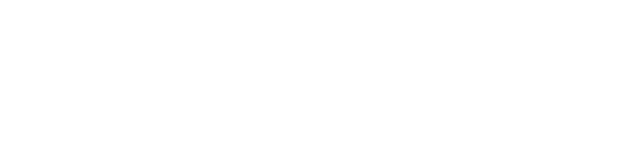
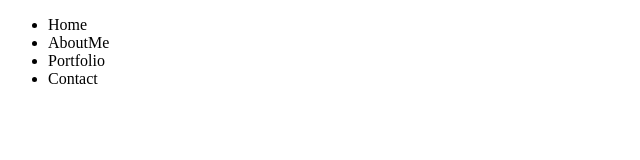
Before and after one commit to DaisyChepyegon/Personal-Portfolio, a plain HTML site: page index.html in a window 1280 px wide. Shown: the whole page, without its empty margins (0-640 px from the left). Drawn offline with Linux system fonts and the light colour scheme.

Commit message:
create the navigation bar

```diff
--- a/index.html
+++ b/index.html
@@ -9,6 +9,18 @@
 
 </head>
 <body>
+    <main>
+        <header>
+            <nav>
+                <ul>
+                    <li>Home</li>
+                    <li>AboutMe</li>
+                    <li>Portfolio</li>
+                    <li>Contact</li>
+                </ul>
+            </nav>
+        </header>
+    </main>
 
 </body>
 </html>
```
